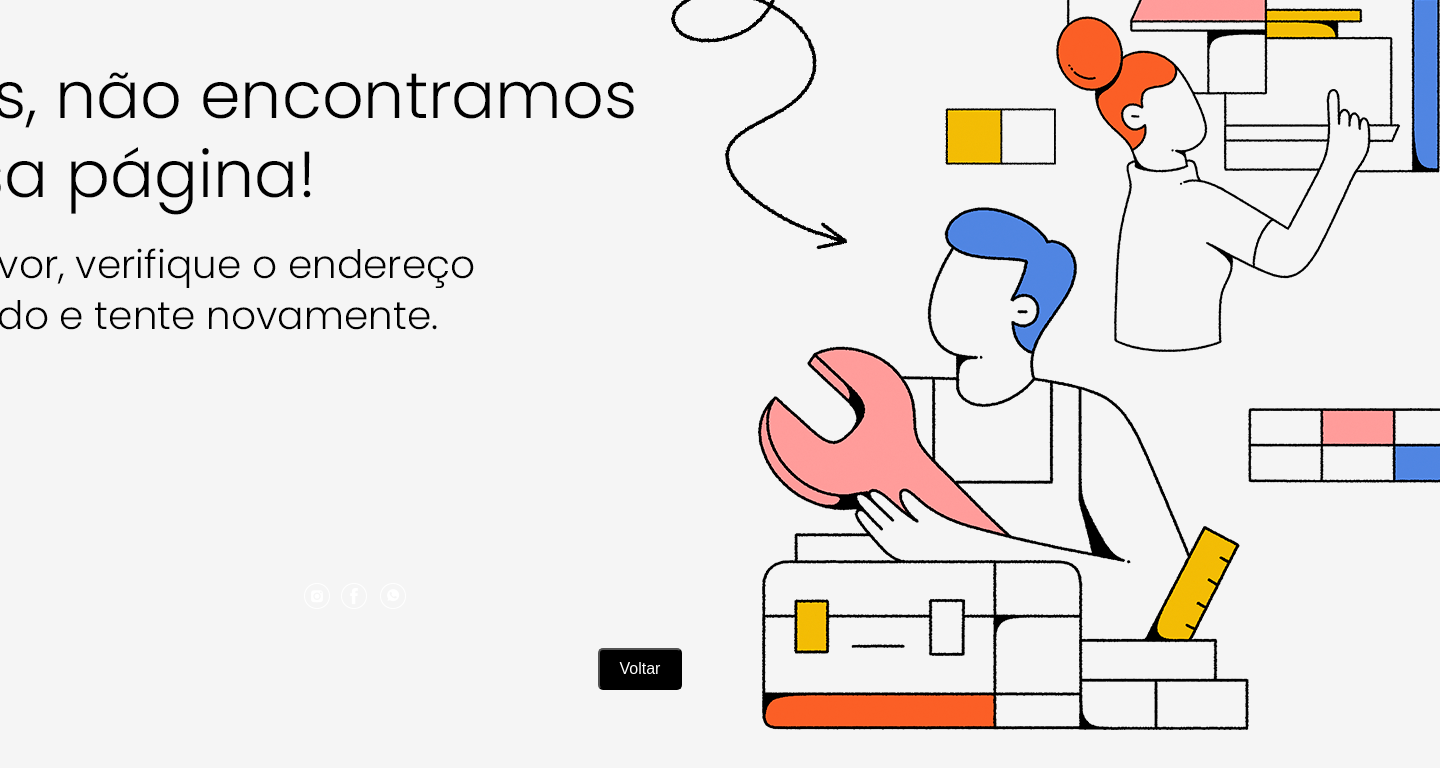
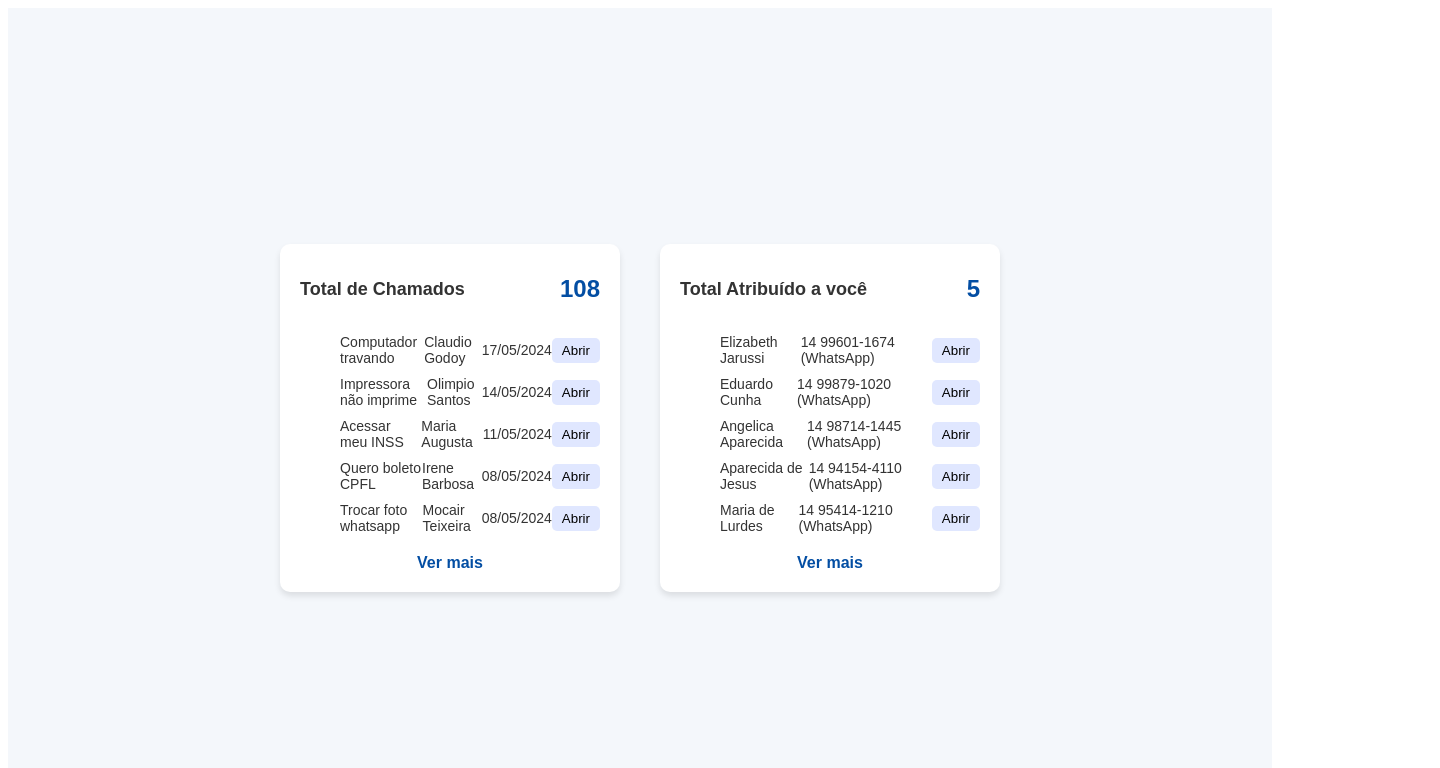
Before and after one commit to Anafcamargo/ProjetoIntegrador, a React (Create React App) app: page /Dashboard in a window 1280 px wide. Shown: the top 768 px of the page, 1440 px wide, since content can reach past the window. Built offline with nearby package versions, Linux system fonts and the light colour scheme.

Commit message:
dashboard figma

```diff
--- a/src/App.tsx
+++ b/src/App.tsx
@@ -15,6 +15,7 @@ import "swiper/css/navigation";
 import "swiper/css/pagination";
 import "swiper/css/scrollbar";
 import EsqueciSenha from "./paginas/esquecisenha";
+import Dashboard from "./paginas/dashboard";
 
 
 register();
@@ -34,6 +35,7 @@ function App() {
         <Route path = '/EsqueciaSenha' element={ < EsqueciSenha /> } />
         <Route path = '/TelaUsuario' element={ <Tela_Usuario/> } />
         <Route path = '/TelaVoluntario' element={ <Tela_Voluntario/> } />
+        <Route path = '/Dashboard' element={ <Dashboard/> } />
       </Routes>
 
     </div>
--- a/src/estilo/estilo.css
+++ b/src/estilo/estilo.css
@@ -924,67 +924,94 @@ position: absolute;
 
 /*-----Tela do Usuario-----*/
 
-.BodyUsuario {
-  font-family: Arial, sans-serif;
-  background-color: #f7f7f7;
-  color: #333;
-  text-align: center;
-  margin: 0;
-  padding: 20px;
+
+.painel-container {
+  background-color: #f4f7fb;
+  display: flex;
+  justify-content: center;
   align-items: center;
+  height: 100vh;
+  flex-direction: column; /* Alterado para coluna para centralizar tudo verticalmente */
 }
 
-.containerTelaUsuario {
-  max-width: 100%;
-  background-color: #fff;
-  padding: 20px;
-  border-radius: 8px;
-
+.painel-header {
+  display: flex;
+  justify-content: center; /* Centraliza o cabeçalho */
+  align-items: center;
+  width: 90%; /* Ajuste para ocupar uma largura menor e centralizada */
+  margin-bottom: 20px;
+  max-width: 1200px; /* Define uma largura máxima */
 }
 
-h1 {
-  font-size: 2em;
-  color: #000;
+.cartoes {
+  display: flex;
+  justify-content: center; /* Centraliza os cartões horizontalmente */
+  gap: 40px; /* Ajuste do espaçamento entre os cartões */
+  width: 90%; /* Reduzir largura para dar mais margem */
+  max-width: 1200px; /* Define uma largura máxima */
 }
 
-.ptelausuario {
-  font-size: 1.2em;
+.cartao {
+  background-color: white;
+  border-radius: 10px;
+  padding: 20px;
+  width: 300px; /* Largura fixa para os cartões */
+  box-shadow: 0 4px 6px rgba(0, 0, 0, 0.1);
+  flex: 0 0 auto; /* Impede o cartão de crescer além da largura definida */
 }
 
-.labelUsuario{
-  display: block;
-  font-size: 1.2em;
-  margin-top: 15px;
+.cabecalho-cartao {
+  display: flex;
+  justify-content: space-between;
+  align-items: center;
+  margin-bottom: 20px;
 }
 
-.inputsUsuario, textarea, select {
-  width: 1000px;
-  padding: 12px;
-  margin-top: 8px;
-  font-size: 1.2em;
-  border: 1px solid #ccc;
-  border-radius: 4px;
+.cabecalho-cartao h2 {
+  font-size: 18px;
+  color: #333;
 }
 
-.botãoEnviarChamado {
-  background-color: #3498db;
-  color: white;
-  padding: 15px 20px;
-  font-size: 1.5em;
+.cabecalho-cartao .total {
+  font-size: 24px;
+  font-weight: bold;
+  color: #034EA3;
+}
+
+.lista-chamados {
+  list-style-type: none;
+  margin-bottom: 20px;
+}
+
+.lista-chamados li {
+  display: flex;
+  justify-content: space-between;
+  align-items: center;
+  margin-bottom: 10px;
+}
+
+.lista-chamados span {
+  font-size: 14px;
+  color: #333;
+}
+
+.status, .contato {
+  padding: 5px 10px;
+  background-color: #e0e7ff;
   border: none;
-  border-radius: 4px;
-  margin-top: 20px;
+  border-radius: 5px;
   cursor: pointer;
 }
 
-.botãoEnviarChamado:hover {
-  background-color: #555;
+.ver-mais {
+  text-align: center;
 }
 
-.hidden {
-  display: none;
+.ver-mais a {
+  color: #034EA3;
+  text-decoration: none;
+  font-weight: bold;
+  text-align: center;
+
+
 }
-
-#confirmationMessage {
-  margin-top: 20px;
-}
--- /dev/null
+++ b/src/paginas/dashboard.tsx
@@ -0,0 +1,100 @@
+import Cabecalho from "../componentes/cabecalho";
+
+function Dashboard(){
+    return(
+
+
+<div className="painel-container">
+      <div className="painel-header">
+
+  </div>
+
+      <div className="cartoes">
+        {/* Cartão Total de Chamados */}
+        <div className="cartao">
+          <div className="cabecalho-cartao">
+            <h2>Total de Chamados</h2>
+            <span className="total">108</span>
+          </div>
+          <ul className="lista-chamados">
+            <li>
+              <span>Computador travando</span>
+              <span>Claudio Godoy</span>
+              <span>17/05/2024</span>
+              <button className="status">Abrir</button>
+            </li>
+            <li>
+              <span>Impressora não imprime</span>
+              <span>Olimpio Santos</span>
+              <span>14/05/2024</span>
+              <button className="status">Abrir</button>
+            </li>
+            <li>
+              <span>Acessar meu INSS</span>
+              <span>Maria Augusta</span>
+              <span>11/05/2024</span>
+              <button className="status">Abrir</button>
+            </li>
+            <li>
+              <span>Quero boleto CPFL</span>
+              <span>Irene Barbosa</span>
+              <span>08/05/2024</span>
+              <button className="status">Abrir</button>
+            </li>
+            <li>
+              <span>Trocar foto whatsapp</span>
+              <span>Mocair Teixeira</span>
+              <span>08/05/2024</span>
+              <button className="status">Abrir</button>
+            </li>
+          </ul>
+          <div className="ver-mais">
+            <a href="#">Ver mais</a>
+          </div>
+        </div>
+
+        {/* Cartão Total Atribuído a Você */}
+        <div className="cartao">
+          <div className="cabecalho-cartao">
+            <h2>Total Atribuído a você</h2>
+            <span className="total">5</span>
+          </div>
+          <ul className="lista-chamados">
+            <li>
+              <span>Elizabeth Jarussi</span>
+              <span>14 99601-1674 (WhatsApp)</span>
+              <button className="contato">Abrir</button>
+            </li>
+            <li>
+              <span>Eduardo Cunha</span>
+              <span>14 99879-1020 (WhatsApp)</span>
+              <button className="contato">Abrir</button>
+            </li>
+            <li>
+              <span>Angelica Aparecida</span>
+              <span>14 98714-1445 (WhatsApp)</span>
+              <button className="contato">Abrir</button>
+            </li>
+            <li>
+              <span>Aparecida de Jesus</span>
+              <span>14 94154-4110 (WhatsApp)</span>
+              <button className="contato">Abrir</button>
+            </li>
+            <li>
+              <span>Maria de Lurdes</span>
+              <span>14 95414-1210 (WhatsApp)</span>
+              <button className="contato">Abrir</button>
+            </li>
+          </ul>
+          <div className="ver-mais">
+            <a href="#">Ver mais</a>
+          </div>
+        </div>
+      </div>
+    </div>
+
+
+    )
+}
+
+export default Dashboard;
```
